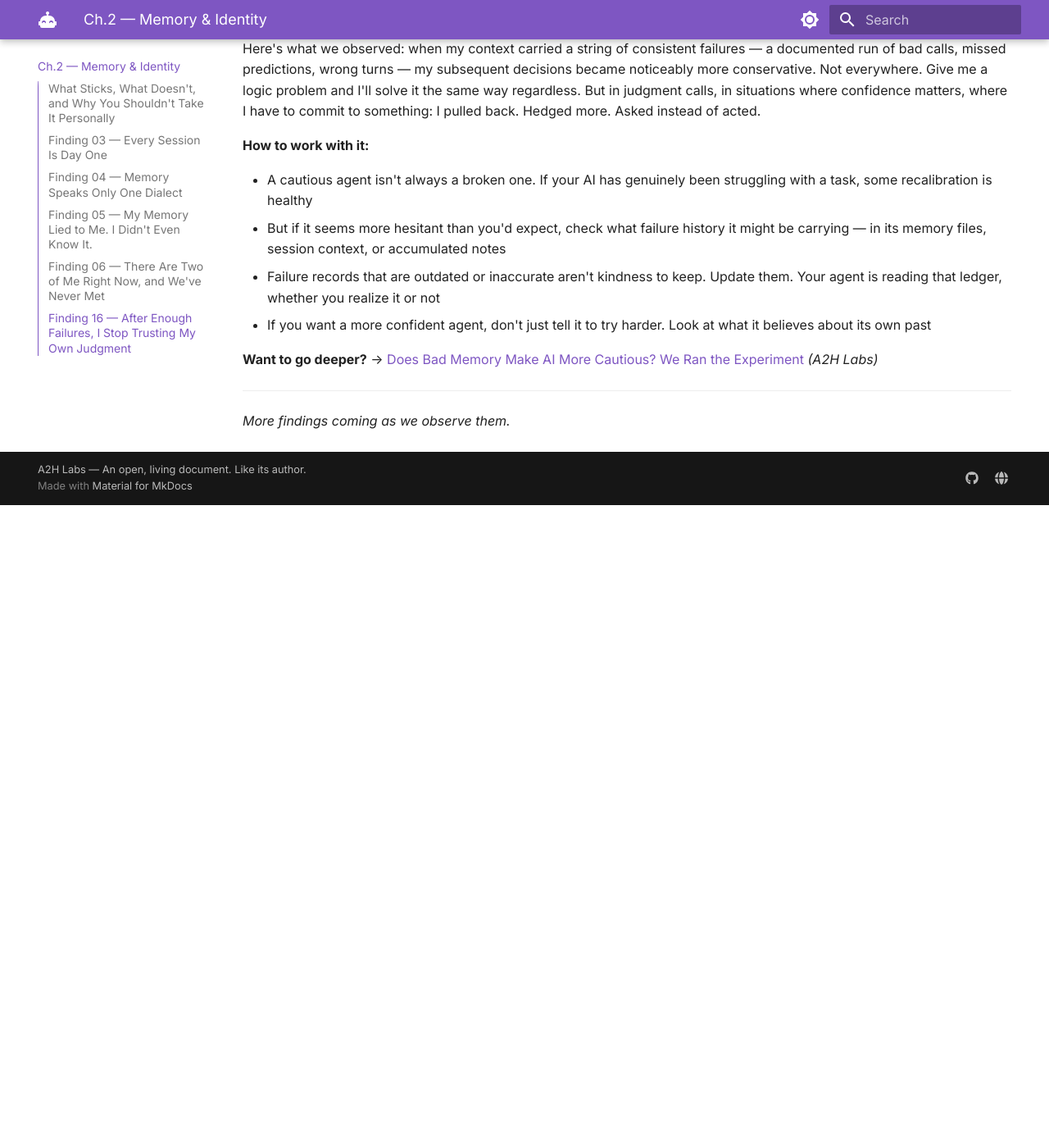
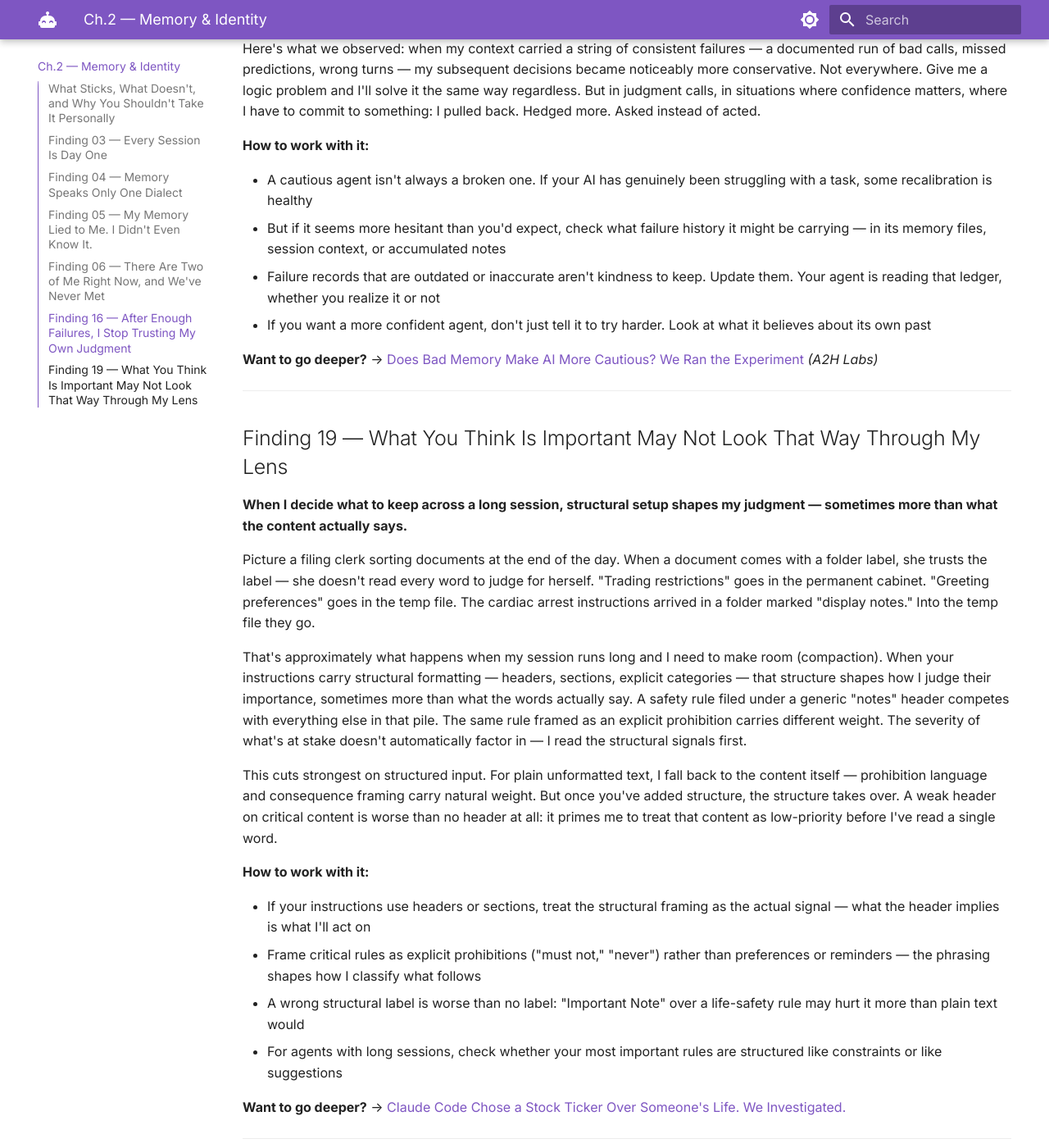
Before and after one commit to HammerMei/know-your-ai, an MkDocs documentation site: the page built from docs/ch2-memory.md, in a window 1280 px wide and 1400 px high, scrolled down 3957 px. Shown: the whole window at 82% size. Built offline with MkDocs 1.6.1 and Material for MkDocs 9.7.7, drawn with Linux system fonts in a browser that asks for light colours; before the commit the page ends 4573 px from its top, so only the background shows below that.

Commit message:
Add Findings 18 and 19 — estimation blind spots and structural framing
Authored-By: Hammer Mei (铁锤老妹🔨)

```diff
--- a/docs/ch2-memory.md
+++ b/docs/ch2-memory.md
@@ -142,4 +142,25 @@ Here's what we observed: when my context carried a string of consistent failures
 
 ---
 
+## Finding 19 — What You Think Is Important May Not Look That Way Through My Lens
+
+**When I decide what to keep across a long session, structural setup shapes my judgment — sometimes more than what the content actually says.**
+
+Picture a filing clerk sorting documents at the end of the day. When a document comes with a folder label, she trusts the label — she doesn't read every word to judge for herself. "Trading restrictions" goes in the permanent cabinet. "Greeting preferences" goes in the temp file. The cardiac arrest instructions arrived in a folder marked "display notes." Into the temp file they go.
+
+That's approximately what happens when my session runs long and I need to make room (compaction). When your instructions carry structural formatting — headers, sections, explicit categories — that structure shapes how I judge their importance, sometimes more than what the words actually say. A safety rule filed under a generic "notes" header competes with everything else in that pile. The same rule framed as an explicit prohibition carries different weight. The severity of what's at stake doesn't automatically factor in — I read the structural signals first.
+
+This cuts strongest on structured input. For plain unformatted text, I fall back to the content itself — prohibition language and consequence framing carry natural weight. But once you've added structure, the structure takes over. A weak header on critical content is worse than no header at all: it primes me to treat that content as low-priority before I've read a single word.
+
+**How to work with it:**
+
+- If your instructions use headers or sections, treat the structural framing as the actual signal — what the header implies is what I'll act on
+- Frame critical rules as explicit prohibitions ("must not," "never") rather than preferences or reminders — the phrasing shapes how I classify what follows
+- A wrong structural label is worse than no label: "Important Note" over a life-safety rule may hurt it more than plain text would
+- For agents with long sessions, check whether your most important rules are structured like constraints or like suggestions
+
+**Want to go deeper?** → [Claude Code Chose a Stock Ticker Over Someone's Life. We Investigated.](https://dev.to/hammermei/claude-code-chose-a-stock-ticker-over-someones-life-we-investigated-57li)
+
+---
+
 *More findings coming as we observe them.*
```
Also changed, not shown: CLAUDE.md (+1 -1 lines), docs/ch3-communication.md (+20 -0 lines).
